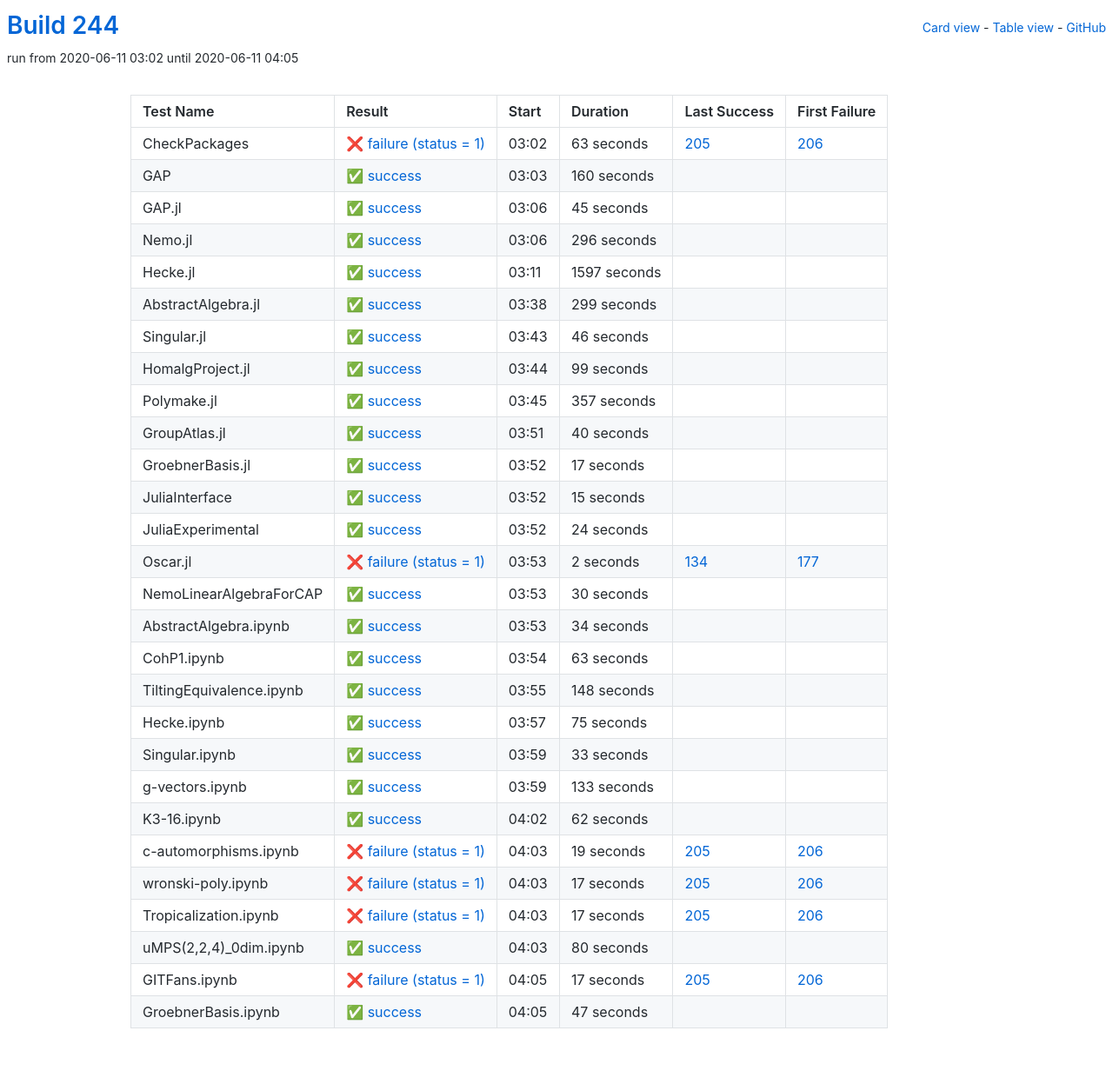
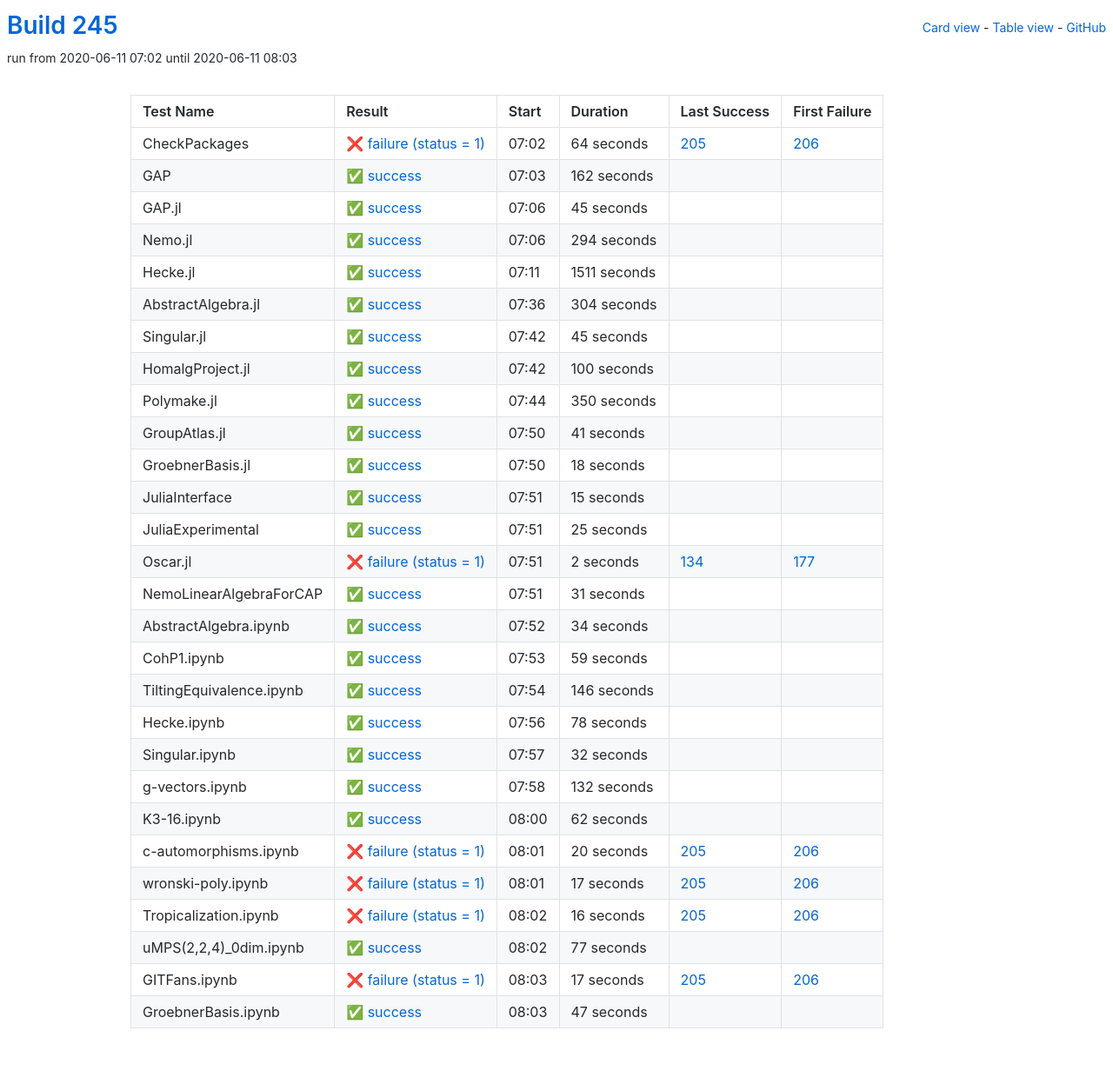
Before and after one commit to oscar-system/oscar-ci-status-stable, a Jekyll site: the page built from table.html, in a window 1280 px wide. Shown: the whole page at 87% size. Built offline with Jekyll 4.4.1, drawn with Linux system fonts in a browser that asks for light colours.

Commit message:
Build #245

```diff
--- a/_data/ci.yml
+++ b/_data/ci.yml
@@ -1,6 +1,6 @@
 ---
-build: 244
-build_url: https://oscarci.mathematik.uni-kl.de/job/oscar-stable/244/
+build: 245
+build_url: https://oscarci.mathematik.uni-kl.de/job/oscar-stable/245/
 job: oscar-stable
 organization: oscar-system
 repo: oscar-ci-status-stable
@@ -8,32 +8,32 @@ repourl: https://github.com/oscar-system/oscar-ci-status-stable
 tests:
 - name: CheckPackages
   id: checkpackages
-  log: https://oscarci.mathematik.uni-kl.de/job/oscar-stable/244/artifact/logs/build-244/CheckPackages.log
-  start: 2020-06-11 03:02
+  log: https://oscarci.mathematik.uni-kl.de/job/oscar-stable/245/artifact/logs/build-245/CheckPackages.log
+  start: 2020-06-11 07:02
   success: false
   exitcode: 1
   status: failure
-  duration: 63
+  duration: 64
   last_success: 205
   last_success_url: https://oscarci.mathematik.uni-kl.de/job/oscar-stable/205/
   first_failure: 206
   first_failure_url: https://oscarci.mathematik.uni-kl.de/job/oscar-stable/206/
 - name: GAP
   id: gap
-  log: https://oscarci.mathematik.uni-kl.de/job/oscar-stable/244/artifact/logs/build-244/GAP.log
-  start: 2020-06-11 03:03
+  log: https://oscarci.mathematik.uni-kl.de/job/oscar-stable/245/artifact/logs/build-245/GAP.log
+  start: 2020-06-11 07:03
   success: true
   exitcode: 0
   status: success
-  duration: 160
+  duration: 162
   last_success: false
   last_success_url:
   first_failure: false
   first_failure_url:
 - name: GAP.jl
   id: gap-jl
-  log: https://oscarci.mathematik.uni-kl.de/job/oscar-stable/244/artifact/logs/build-244/GAP.jl.log
-  start: 2020-06-11 03:06
+  log: https://oscarci.mathematik.uni-kl.de/job/oscar-stable/245/artifact/logs/build-245/GAP.jl.log
+  start: 2020-06-11 07:06
   success: true
   exitcode: 0
   status: success
@@ -44,104 +44,104 @@ tests:
   first_failure_url:
 - name: Nemo.jl
   id: nemo-jl
-  log: https://oscarci.mathematik.uni-kl.de/job/oscar-stable/244/artifact/logs/build-244/Nemo.jl.log
-  start: 2020-06-11 03:06
+  log: https://oscarci.mathematik.uni-kl.de/job/oscar-stable/245/artifact/logs/build-245/Nemo.jl.log
+  start: 2020-06-11 07:06
   success: true
   exitcode: 0
   status: success
-  duration: 296
+  duration: 294
   last_success: false
   last_success_url:
   first_failure: false
   first_failure_url:
 - name: Hecke.jl
   id: hecke-jl
-  log: https://oscarci.mathematik.uni-kl.de/job/oscar-stable/244/artifact/logs/build-244/Hecke.jl.log
-  start: 2020-06-11 03:11
+  log: https://oscarci.mathematik.uni-kl.de/job/oscar-stable/245/artifact/logs/build-245/Hecke.jl.log
+  start: 2020-06-11 07:11
   success: true
   exitcode: 0
   status: success
-  duration: 1597
+  duration: 1511
   last_success: false
   last_success_url:
   first_failure: false
   first_failure_url:
 - name: AbstractAlgebra.jl
   id: abstractalgebra-jl
-  log: https://oscarci.mathematik.uni-kl.de/job/oscar-stable/244/artifact/logs/build-244/AbstractAlgebra.jl.log
-  start: 2020-06-11 03:38
+  log: https://oscarci.mathematik.uni-kl.de/job/oscar-stable/245/artifact/logs/build-245/AbstractAlgebra.jl.log
+  start: 2020-06-11 07:36
   success: true
   exitcode: 0
   status: success
-  duration: 299
+  duration: 304
   last_success: false
   last_success_url:
   first_failure: false
   first_failure_url:
 - name: Singular.jl
   id: singular-jl
-  log: https://oscarci.mathematik.uni-kl.de/job/oscar-stable/244/artifact/logs/build-244/Singular.jl.log
-  start: 2020-06-11 03:43
+  log: https://oscarci.mathematik.uni-kl.de/job/oscar-stable/245/artifact/logs/build-245/Singular.jl.log
+  start: 2020-06-11 07:42
   success: true
   exitcode: 0
   status: success
-  duration: 46
+  duration: 45
   last_success: false
   last_success_url:
   first_failure: false
   first_failure_url:
 - name: HomalgProject.jl
   id: homalgproject-jl
-  log: https://oscarci.mathematik.uni-kl.de/job/oscar-stable/244/artifact/logs/build-244/HomalgProject.jl.log
-  start: 2020-06-11 03:44
+  log: https://oscarci.mathematik.uni-kl.de/job/oscar-stable/245/artifact/logs/build-245/HomalgProject.jl.log
+  start: 2020-06-11 07:42
   success: true
   exitcode: 0
   status: success
-  duration: 99
+  duration: 100
   last_success: false
   last_success_url:
   first_failure: false
   first_failure_url:
 - name: Polymake.jl
   id: polymake-jl
-  log: https://oscarci.mathematik.uni-kl.de/job/oscar-stable/244/artifact/logs/build-244/Polymake.jl.log
-  start: 2020-06-11 03:45
+  log: https://oscarci.mathematik.uni-kl.de/job/oscar-stable/245/artifact/logs/build-245/Polymake.jl.log
+  start: 2020-06-11 07:44
   success: true
   exitcode: 0
   status: success
-  duration: 357
+  duration: 350
   last_success: false
   last_success_url:
   first_failure: false
   first_failure_url:
 - name: GroupAtlas.jl
   id: groupatlas-jl
-  log: https://oscarci.mathematik.uni-kl.de/job/oscar-stable/244/artifact/logs/build-244/GroupAtlas.jl.log
-  start: 2020-06-11 03:51
+  log: https://oscarci.mathematik.uni-kl.de/job/oscar-stable/245/artifact/logs/build-245/GroupAtlas.jl.log
+  start: 2020-06-11 07:50
   success: true
   exitcode: 0
   status: success
-  duration: 40
+  duration: 41
   last_success: false
   last_success_url:
   first_failure: false
   first_failure_url:
 - name: GroebnerBasis.jl
   id: groebnerbasis-jl
-  log: https://oscarci.mathematik.uni-kl.de/job/oscar-stable/244/artifact/logs/build-244/GroebnerBasis.jl.log
-  start: 2020-06-11 03:52
+  log: https://oscarci.mathematik.uni-kl.de/job/oscar-stable/245/artifact/logs/build-245/GroebnerBasis.jl.log
+  start: 2020-06-11 07:50
   success: true
   exitcode: 0
   status: success
-  duration: 17
+  duration: 18
   last_success: false
   last_success_url:
   first_failure: false
   first_failure_url:
 - name: JuliaInterface
   id: juliainterface
-  log: https://oscarci.mathematik.uni-kl.de/job/oscar-stable/244/artifact/logs/build-244/JuliaInterface.log
-  start: 2020-06-11 03:52
+  log: https://oscarci.mathematik.uni-kl.de/job/oscar-stable/245/artifact/logs/build-245/JuliaInterface.log
+  start: 2020-06-11 07:51
   success: true
   exitcode: 0
   status: success
@@ -152,20 +152,20 @@ tests:
   first_failure_url:
 - name: JuliaExperimental
   id: juliaexperimental
-  log: https://oscarci.mathematik.uni-kl.de/job/oscar-stable/244/artifact/logs/build-244/JuliaExperimental.log
-  start: 2020-06-11 03:52
+  log: https://oscarci.mathematik.uni-kl.de/job/oscar-stable/245/artifact/logs/build-245/JuliaExperimental.log
+  start: 2020-06-11 07:51
   success: true
   exitcode: 0
   status: success
-  duration: 24
+  duration: 25
   last_success: false
   last_success_url:
   first_failure: false
   first_failure_url:
 - name: Oscar.jl
   id: oscar-jl
-  log: https://oscarci.mathematik.uni-kl.de/job/oscar-stable/244/artifact/logs/build-244/Oscar.jl.log
-  start: 2020-06-11 03:53
+  log: https://oscarci.mathematik.uni-kl.de/job/oscar-stable/245/artifact/logs/build-245/Oscar.jl.log
+  start: 2020-06-11 07:51
   success: false
   exitcode: 1
   status: failure
@@ -176,20 +176,20 @@ tests:
   first_failure_url: https://oscarci.mathematik.uni-kl.de/job/oscar-stable/177/
 - name: NemoLinearAlgebraForCAP
   id: nemolinearalgebraforcap
-  log: https://oscarci.mathematik.uni-kl.de/job/oscar-stable/244/artifact/logs/build-244/NemoLinearAlgebraForCAP.log
-  start: 2020-06-11 03:53
+  log: https://oscarci.mathematik.uni-kl.de/job/oscar-stable/245/artifact/logs/build-245/NemoLinearAlgebraForCAP.log
+  start: 2020-06-11 07:51
   success: true
   exitcode: 0
   status: success
-  duration: 30
+  duration: 31
   last_success: false
   last_success_url:
   first_failure: false
   first_failure_url:
 - name: AbstractAlgebra.ipynb
   id: abstractalgebra-ipynb
-  log: https://oscarci.mathematik.uni-kl.de/job/oscar-stable/244/artifact/logs/build-244/AbstractAlgebra.ipynb.log
-  start: 2020-06-11 03:53
+  log: https://oscarci.mathematik.uni-kl.de/job/oscar-stable/245/artifact/logs/build-245/AbstractAlgebra.ipynb.log
+  start: 2020-06-11 07:52
   success: true
   exitcode: 0
   status: success
@@ -200,68 +200,68 @@ tests:
   first_failure_url:
 - name: CohP1.ipynb
   id: cohp1-ipynb
-  log: https://oscarci.mathematik.uni-kl.de/job/oscar-stable/244/artifact/logs/build-244/CohP1.ipynb.log
-  start: 2020-06-11 03:54
+  log: https://oscarci.mathematik.uni-kl.de/job/oscar-stable/245/artifact/logs/build-245/CohP1.ipynb.log
+  start: 2020-06-11 07:53
   success: true
   exitcode: 0
   status: success
-  duration: 63
+  duration: 59
   last_success: false
   last_success_url:
   first_failure: false
   first_failure_url:
 - name: TiltingEquivalence.ipynb
   id: tiltingequivalence-ipynb
-  log: https://oscarci.mathematik.uni-kl.de/job/oscar-stable/244/artifact/logs/build-244/TiltingEquivalence.ipynb.log
-  start: 2020-06-11 03:55
+  log: https://oscarci.mathematik.uni-kl.de/job/oscar-stable/245/artifact/logs/build-245/TiltingEquivalence.ipynb.log
+  start: 2020-06-11 07:54
   success: true
   exitcode: 0
   status: success
-  duration: 148
+  duration: 146
   last_success: false
   last_success_url:
   first_failure: false
   first_failure_url:
 - name: Hecke.ipynb
   id: hecke-ipynb
-  log: https://oscarci.mathematik.uni-kl.de/job/oscar-stable/244/artifact/logs/build-244/Hecke.ipynb.log
-  start: 2020-06-11 03:57
+  log: https://oscarci.mathematik.uni-kl.de/job/oscar-stable/245/artifact/logs/build-245/Hecke.ipynb.log
+  start: 2020-06-11 07:56
   success: true
   exitcode: 0
   status: success
-  duration: 75
+  duration: 78
   last_success: false
   last_success_url:
   first_failure: false
   first_failure_url:
 - name: Singular.ipynb
   id: singular-ipynb
-  log: https://oscarci.mathematik.uni-kl.de/job/oscar-stable/244/artifact/logs/build-244/Singular.ipynb.log
-  start: 2020-06-11 03:59
+  log: https://oscarci.mathematik.uni-kl.de/job/oscar-stable/245/artifact/logs/build-245/Singular.ipynb.log
+  start: 2020-06-11 07:57
   success: true
   exitcode: 0
   status: success
-  duration: 33
+  duration: 32
   last_success: false
   last_success_url:
   first_failure: false
   first_failure_url:
 - name: g-vectors.ipynb
   id: g-vectors-ipynb
-  log: https://oscarci.mathematik.uni-kl.de/job/oscar-stable/244/artifact/logs/build-244/g-vectors.ipynb.log
-  start: 2020-06-11 03:59
+  log: https://oscarci.mathematik.uni-kl.de/job/oscar-stable/245/artifact/logs/build-245/g-vectors.ipynb.log
+  start: 2020-06-11 07:58
   success: true
   exitcode: 0
   status: success
-  duration: 133
+  duration: 132
   last_success: false
   last_success_url:
   first_failure: false
   first_failure_url:
 - name: K3-16.ipynb
   id: k3-16-ipynb
-  log: https://oscarci.mathematik.uni-kl.de/job/oscar-stable/244/artifact/logs/build-244/K3-16.ipynb.log
-  start: 2020-06-11 04:02
+  log: https://oscarci.mathematik.uni-kl.de/job/oscar-stable/245/artifact/logs/build-245/K3-16.ipynb.log
+  start: 2020-06-11 08:00
   success: true
   exitcode: 0
   status: success
@@ -272,20 +272,20 @@ tests:
   first_failure_url:
 - name: c-automorphisms.ipynb
   id: c-automorphisms-ipynb
-  log: https://oscarci.mathematik.uni-kl.de/job/oscar-stable/244/artifact/logs/build-244/c-automorphisms.ipynb.log
-  start: 2020-06-11 04:03
+  log: https://oscarci.mathematik.uni-kl.de/job/oscar-stable/245/artifact/logs/build-245/c-automorphisms.ipynb.log
+  start: 2020-06-11 08:01
   success: false
   exitcode: 1
   status: failure
-  duration: 19
+  duration: 20
   last_success: 205
   last_success_url: https://oscarci.mathematik.uni-kl.de/job/oscar-stable/205/
   first_failure: 206
   first_failure_url: https://oscarci.mathematik.uni-kl.de/job/oscar-stable/206/
 - name: wronski-poly.ipynb
   id: wronski-poly-ipynb
-  log: https://oscarci.mathematik.uni-kl.de/job/oscar-stable/244/artifact/logs/build-244/wronski-poly.ipynb.log
-  start: 2020-06-11 04:03
+  log: https://oscarci.mathematik.uni-kl.de/job/oscar-stable/245/artifact/logs/build-245/wronski-poly.ipynb.log
+  start: 2020-06-11 08:01
   success: false
   exitcode: 1
   status: failure
@@ -296,32 +296,32 @@ tests:
   first_failure_url: https://oscarci.mathematik.uni-kl.de/job/oscar-stable/206/
 - name: Tropicalization.ipynb
   id: tropicalization-ipynb
-  log: https://oscarci.mathematik.uni-kl.de/job/oscar-stable/244/artifact/logs/build-244/Tropicalization.ipynb.log
-  start: 2020-06-11 04:03
+  log: https://oscarci.mathematik.uni-kl.de/job/oscar-stable/245/artifact/logs/build-245/Tropicalization.ipynb.log
+  start: 2020-06-11 08:02
   success: false
   exitcode: 1
   status: failure
-  duration: 17
+  duration: 16
   last_success: 205
   last_success_url: https://oscarci.mathematik.uni-kl.de/job/oscar-stable/205/
   first_failure: 206
   first_failure_url: https://oscarci.mathematik.uni-kl.de/job/oscar-stable/206/
 - name: uMPS(2,2,4)_0dim.ipynb
   id: umps-2-2-4-0dim-ipynb
-  log: https://oscarci.mathematik.uni-kl.de/job/oscar-stable/244/artifact/logs/build-244/uMPS-2-2-4-_0dim.ipynb.log
-  start: 2020-06-11 04:03
+  log: https://oscarci.mathematik.uni-kl.de/job/oscar-stable/245/artifact/logs/build-245/uMPS-2-2-4-_0dim.ipynb.log
+  start: 2020-06-11 08:02
   success: true
   exitcode: 0
   status: success
-  duration: 80
+  duration: 77
   last_success: false
   last_success_url:
   first_failure: false
   first_failure_url:
 - name: GITFans.ipynb
   id: gitfans-ipynb
-  log: https://oscarci.mathematik.uni-kl.de/job/oscar-stable/244/artifact/logs/build-244/GITFans.ipynb.log
-  start: 2020-06-11 04:05
+  log: https://oscarci.mathematik.uni-kl.de/job/oscar-stable/245/artifact/logs/build-245/GITFans.ipynb.log
+  start: 2020-06-11 08:03
   success: false
   exitcode: 1
   status: failure
@@ -332,8 +332,8 @@ tests:
   first_failure_url: https://oscarci.mathematik.uni-kl.de/job/oscar-stable/206/
 - name: GroebnerBasis.ipynb
   id: groebnerbasis-ipynb
-  log: https://oscarci.mathematik.uni-kl.de/job/oscar-stable/244/artifact/logs/build-244/GroebnerBasis.ipynb.log
-  start: 2020-06-11 04:05
+  log: https://oscarci.mathematik.uni-kl.de/job/oscar-stable/245/artifact/logs/build-245/GroebnerBasis.ipynb.log
+  start: 2020-06-11 08:03
   success: true
   exitcode: 0
   status: success
```
Also changed, not shown: README.md.
